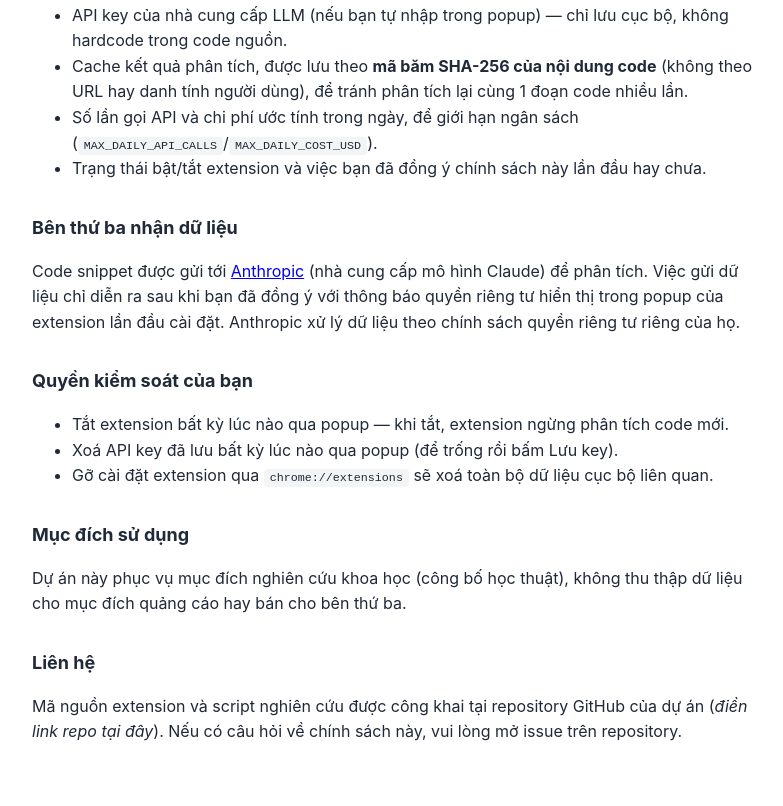
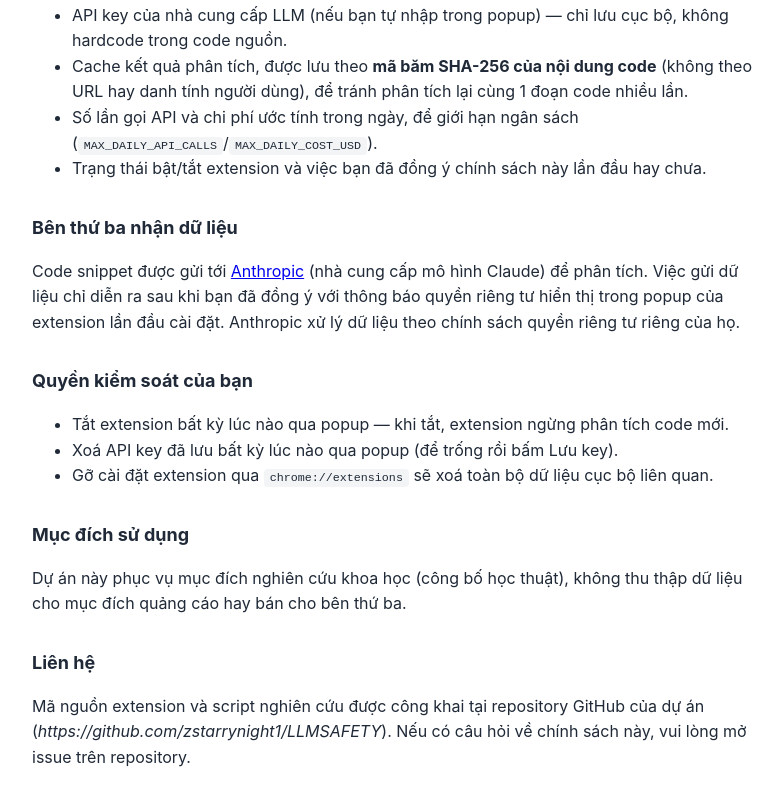
Before and after one commit to zstarrynight1/LLMSAFETY, a browser extension: page docs/privacy.html in a window 1280 px wide. Shown: the part 623-1429 px from the top of the page, without its empty margins (248-1031 px from the left). Before the commit the page ends 1408 px from the top, so only its background shows below. Drawn offline with Linux system fonts and the light colour scheme.

Commit message:
Update contact link in privacy.html

```diff
--- a/docs/privacy.html
+++ b/docs/privacy.html
@@ -76,7 +76,7 @@
   <p>
     Mã nguồn extension và script nghiên cứu được công khai tại repository GitHub của dự án
     <!-- TODO: dien link repo that vao day sau khi push len GitHub -->
-    (<em>điền link repo tại đây</em>). Nếu có câu hỏi về chính sách này, vui lòng mở issue trên
+    (<em>https://github.com/zstarrynight1/LLMSAFETY</em>). Nếu có câu hỏi về chính sách này, vui lòng mở issue trên
     repository.
   </p>
 </body>
```
